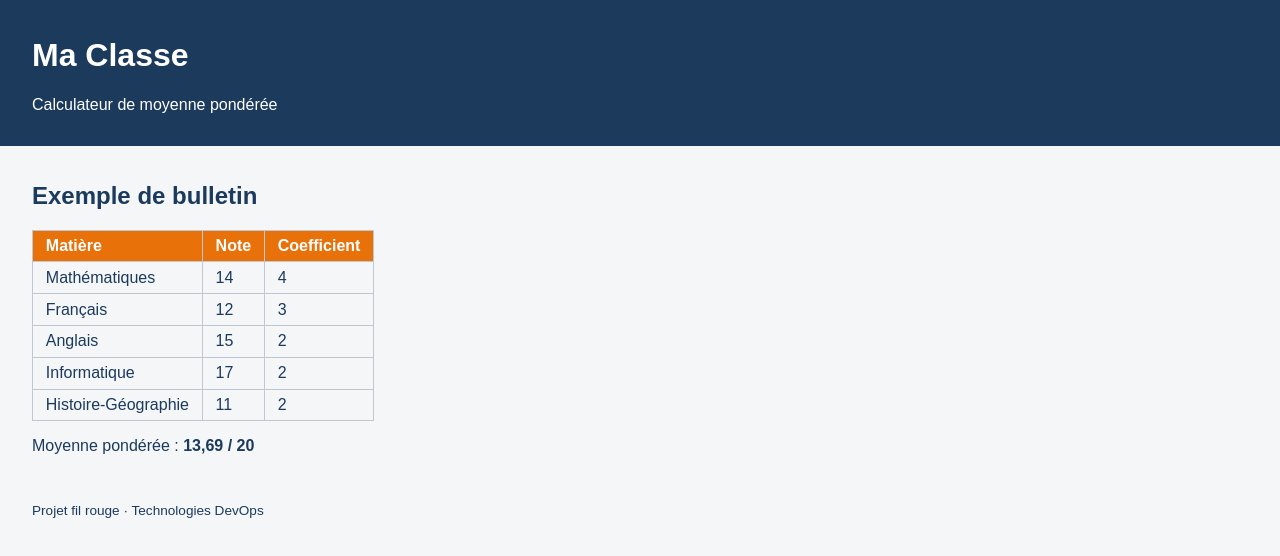
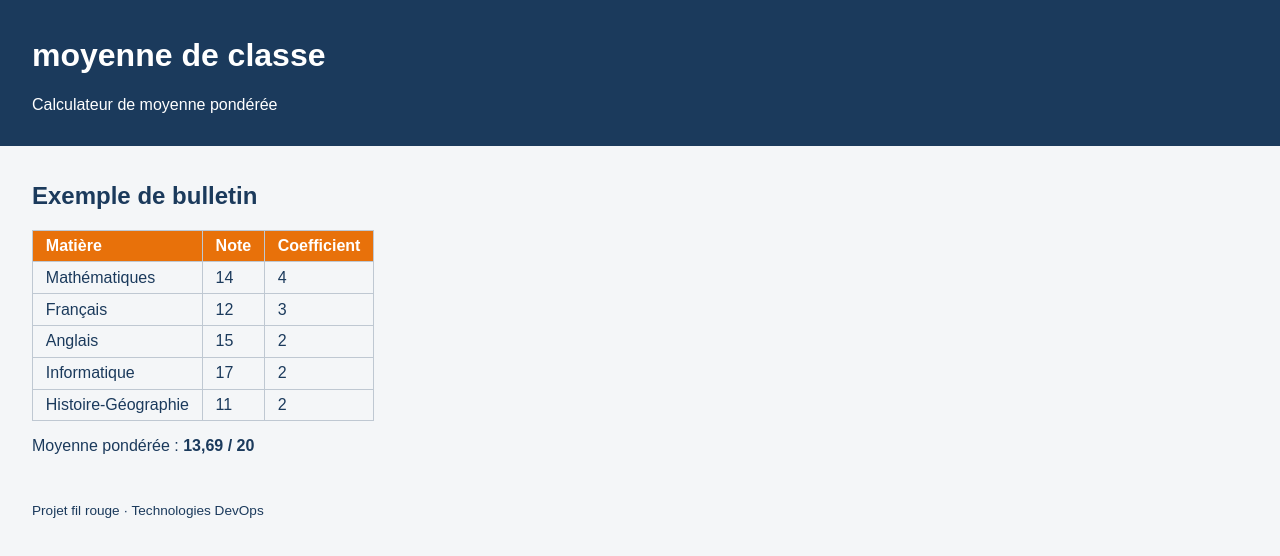
Before and after one commit to gbacla24/MA-CLASSE-SOL, a plain HTML site: page index.html in a window 1280 px wide. Drawn offline with Linux system fonts and the light colour scheme.

Commit message:
modification titre entete

```diff
--- a/index.html
+++ b/index.html
@@ -8,7 +8,7 @@
 </head>
 <body>
   <header>
-    <h1>Ma Classe</h1>
+    <h1>moyenne de classe </h1>
     <p>Calculateur de moyenne pondérée</p>
   </header>
   <main>
```
